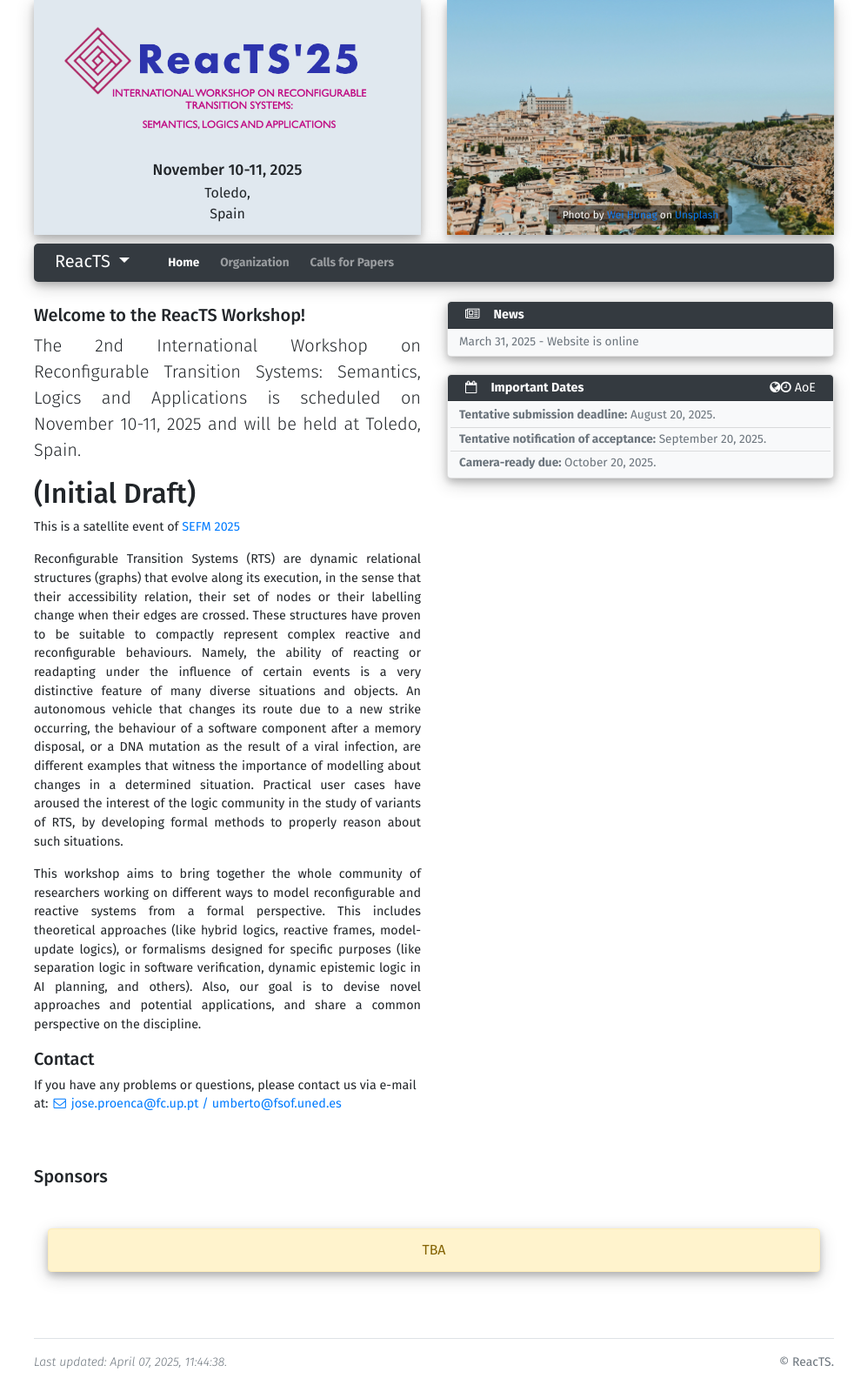
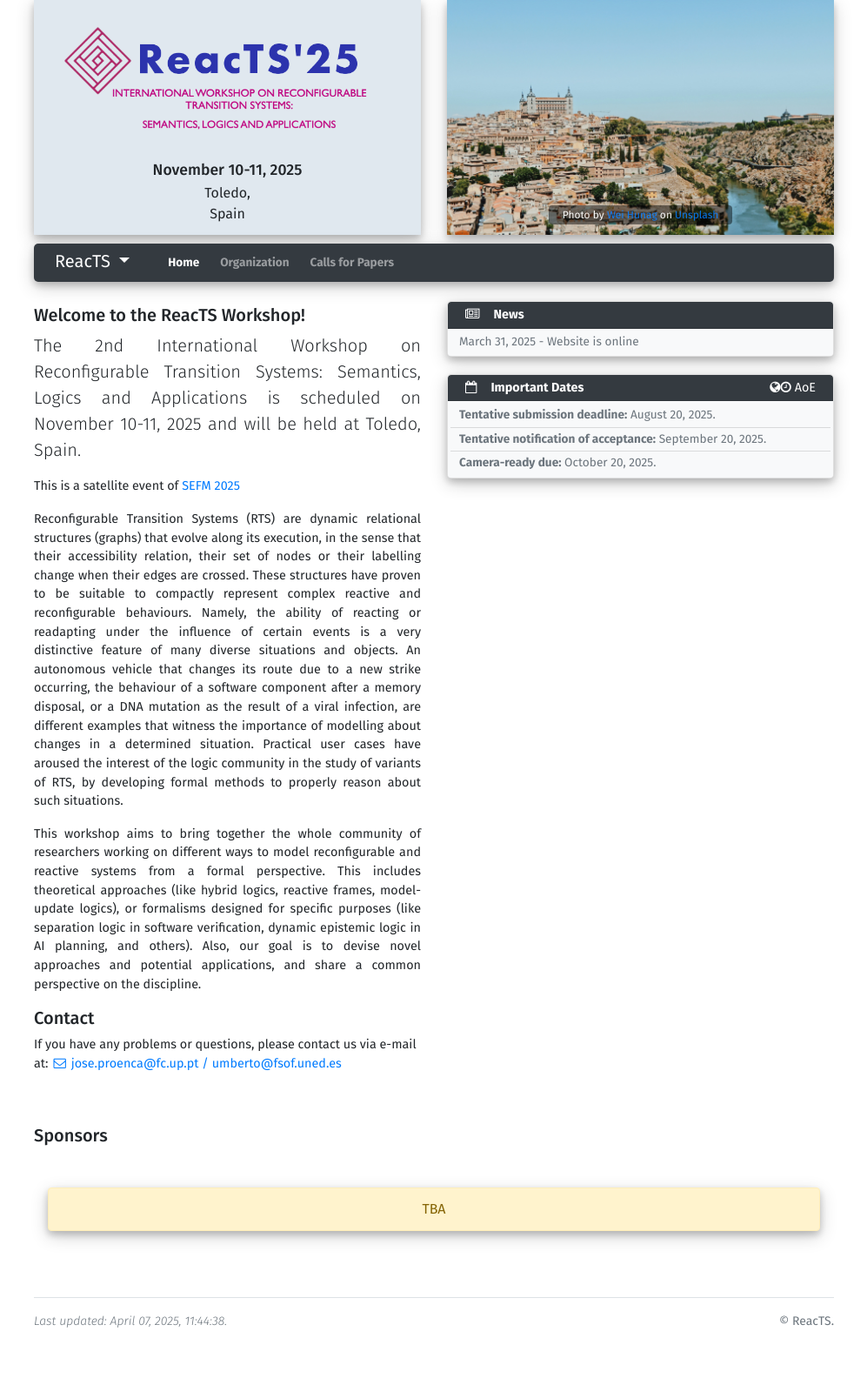
Before and after one commit to reacts-workshop/2025, a Jekyll site: the page built from index.md, in a window 1280 px wide. Shown: the whole page at 87% size, without its empty margins (141-1138 px from the left). Built offline with Jekyll 4.4.1, drawn with Linux system fonts in a browser that asks for light colours; after the commit the page ends 1545 px from its top, so only the background shows below that.

Commit message:
dropping initial draft part

```diff
--- a/_data/conference.yml
+++ b/_data/conference.yml
@@ -1,7 +1,6 @@
 full_name: "2nd International Workshop on Reconfigurable Transition Systems: Semantics, Logics and Applications"
 short_name: ReacTS
 description: > # this means to ignore newlines until "baseurl:"
-  <h2> (Initial Draft) </h3>
   This is a satellite event of  <a href="https://sefm-conference.github.io/2025/" >SEFM 2025</a>
 
 email: jose.proenca@fc.up.pt / umberto@fsof.uned.es
```
